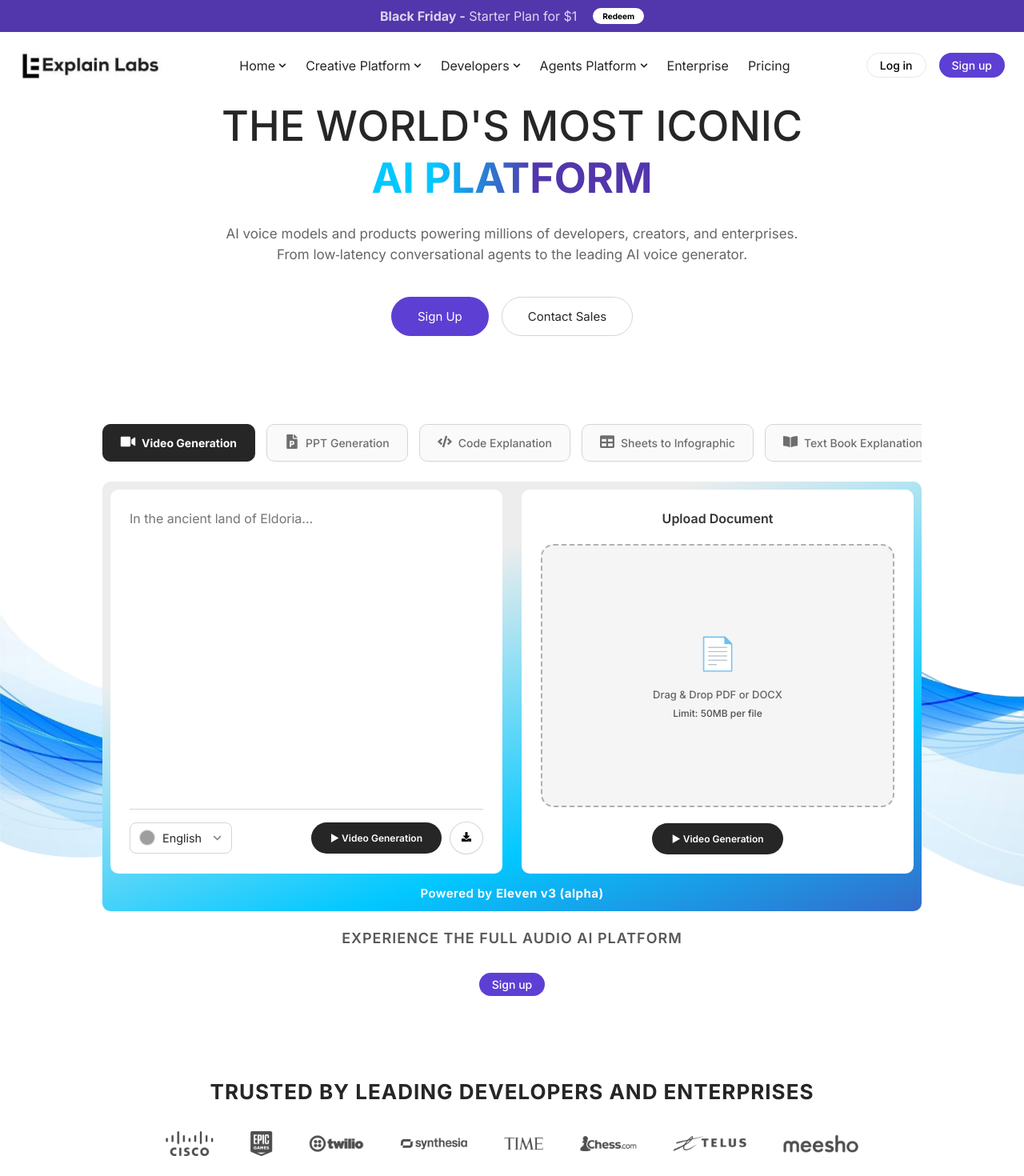
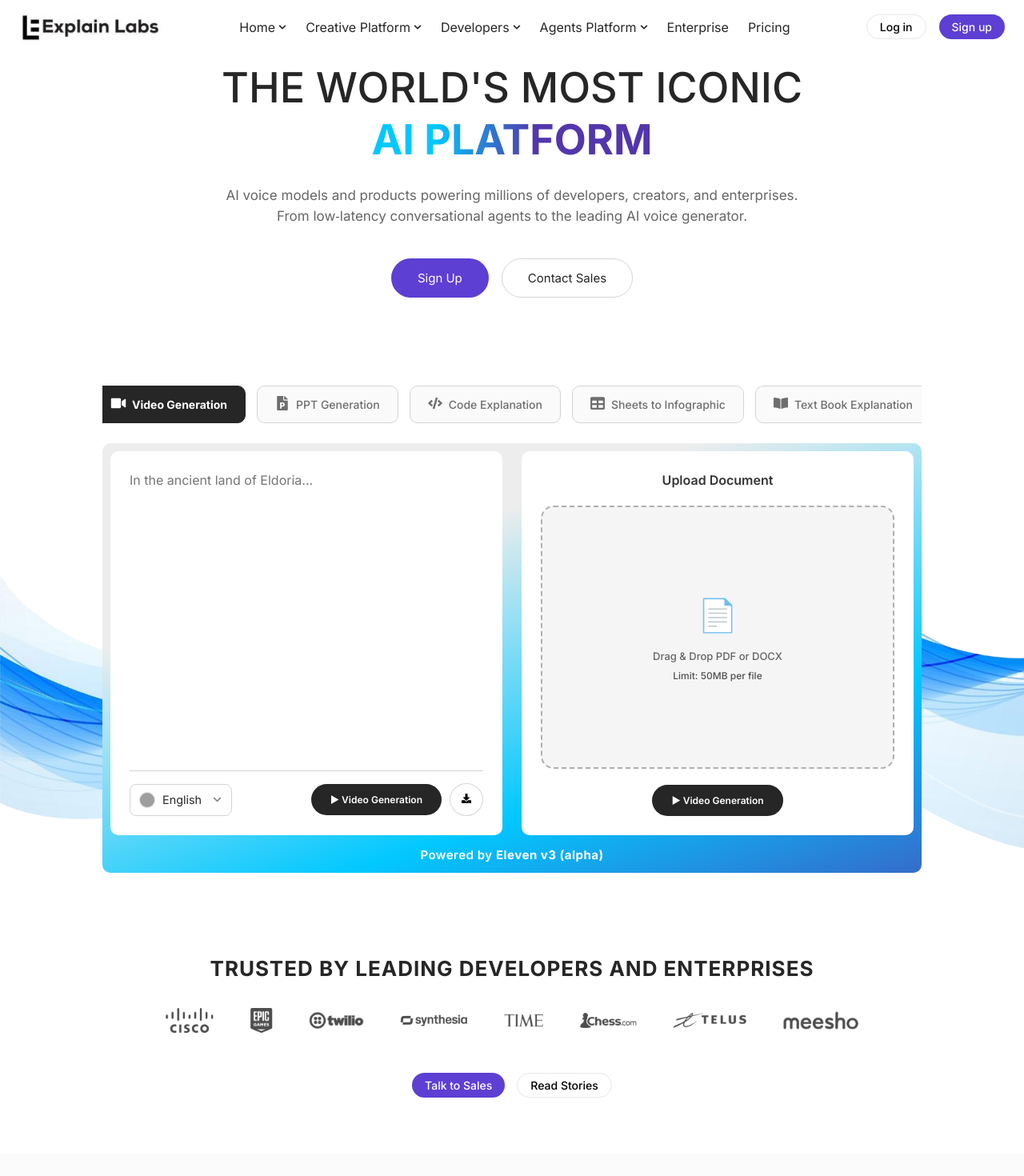
Before and after one commit to bhupendradhote/Explain_Labs_react, a React (Vite) app: page /home in a window 1280 px wide. Shown: the top 1470 px of the page at 80% size. Built offline with nearby package versions, Linux system fonts and the light colour scheme; grey boxes are pictures that could not be loaded.

Commit message:
style: Update footer text alignment and adjust layout styles across components

```diff
--- a/src/assets/styles/HeaderFooter.css
+++ b/src/assets/styles/HeaderFooter.css
@@ -248,7 +248,7 @@
 }
 
 .footer-cta {
-  text-align: left;
+  text-align: right;
 }
 
 .footer-cta h3 {
--- a/src/assets/styles/HomePage.css
+++ b/src/assets/styles/HomePage.css
@@ -838,8 +838,6 @@
   display:flex;
   gap:8px;
   margin-top: 8px;
-align-items: flex-start;
-      justify-content: space-between;
 }
 
 /* left large */
@@ -903,6 +901,8 @@
   display:flex;
   flex-direction:column;
   gap:12px;
+      height: -webkit-fill-available;
+          justify-content: space-between;
 }
 .vg2-right-list{ list-style:none; padding:0; margin:0; color:#fff; font-weight:700; }
 .vg2-right-list li{ margin:8px 0; font-size:13px; }
--- a/src/components/includes/GeneratorWorkspace.css
+++ b/src/components/includes/GeneratorWorkspace.css
@@ -12,6 +12,7 @@
   gap: 14px;
   margin-bottom: 25px;
   overflow-x: auto;
+      justify-content: center;
 }
 
 .category-btn {
--- a/src/components/layout/Footer.jsx
+++ b/src/components/layout/Footer.jsx
@@ -23,12 +23,12 @@
           </div>
 
           <div className="footer-cta">
-            <h3>Reach Everyone With<br />Explain Labs</h3>
+            <h3>Reach Everyone With Explain Labs</h3>
             <button className="footer-signup-btn">Sign up</button>
           </div>
         </div>
 
-        <div className="footer-links-grid">
+        {/* <div className="footer-links-grid">
           {Object.entries(footerLinks).map(([category, links]) => (
             <div key={category} className="footer-column">
               <h4>{category}</h4>
@@ -41,7 +41,7 @@
               </ul>
             </div>
           ))}
-        </div>
+        </div> */}
 
         <div className="footer-bottom">
           <div>© 2025 Explain Labs</div>
--- a/src/components/layout/Header.jsx
+++ b/src/components/layout/Header.jsx
@@ -38,10 +38,10 @@
   return (
     <>
       {/* Top Banner */}
-      <div className="top-banner">
+      {/* <div className="top-banner">
         <span className="banner-text"><span>Black Friday -</span> Starter Plan for $1</span>
         <button className="banner-btn">Redeem</button>
-      </div>
+      </div> */}
 
       {/* Navbar */}
       <nav className="navbar">
--- a/src/pages/Home.jsx
+++ b/src/pages/Home.jsx
@@ -1,4 +1,5 @@
 import React, { useRef } from 'react';
+// eslint-disable-next-line no-unused-vars
 import { motion, useScroll, useTransform, useSpring } from 'framer-motion';
 import Header from '../components/layout/Header';
 import Footer from '../components/layout/Footer';
@@ -136,21 +137,21 @@
           </motion.div>
 
           {/* Parallax Wrapper for Image (3D Tilt Effect) */}
-          <motion.div
+          {/* <motion.div
             style={{ y: heroImageY, rotateX: heroImageRotate, willChange: "transform" }}
             className="hero-image-parallax-layer"
-          >
+          > */}
             <motion.div
               className="hero-image-container"
               initial={{ opacity: 0, scale: 0.9, rotateX: 10 }}
               animate={{ opacity: 1, scale: 1, rotateX: 0 }}
-              transition={{ duration: 1.2, ease: "easeOut" }}
+              // transition={{ duration: 1.2, ease: "easeOut" }}
             >
               <GeneratorWorkspace />
             </motion.div>
-          </motion.div>
+          {/* </motion.div> */}
 
-          <motion.div
+          {/* <motion.div
             className="workspace-brands"
             initial="hidden"
             whileInView="visible"
@@ -159,7 +160,7 @@
           >
             <h4 className='platform'>Experience the full Audio AI platform</h4>
             <motion.button whileHover={{ scale: 1.05 }} className="btn-signup">Sign up</motion.button>
-          </motion.div>
+          </motion.div> */}
 
           <motion.div
             className="trusted-brands"
--- a/src/pages/pricing.jsx
+++ b/src/pages/pricing.jsx
@@ -1,6 +1,7 @@
 import React, { useState } from 'react';
 import '../assets/styles/PricingPage.css';
 import { FaCheck, FaPlus, FaMinus } from 'react-icons/fa';
+// eslint-disable-next-line no-unused-vars
 import { motion } from 'framer-motion';
 
 // 1. Import Framer Motion modules
```
